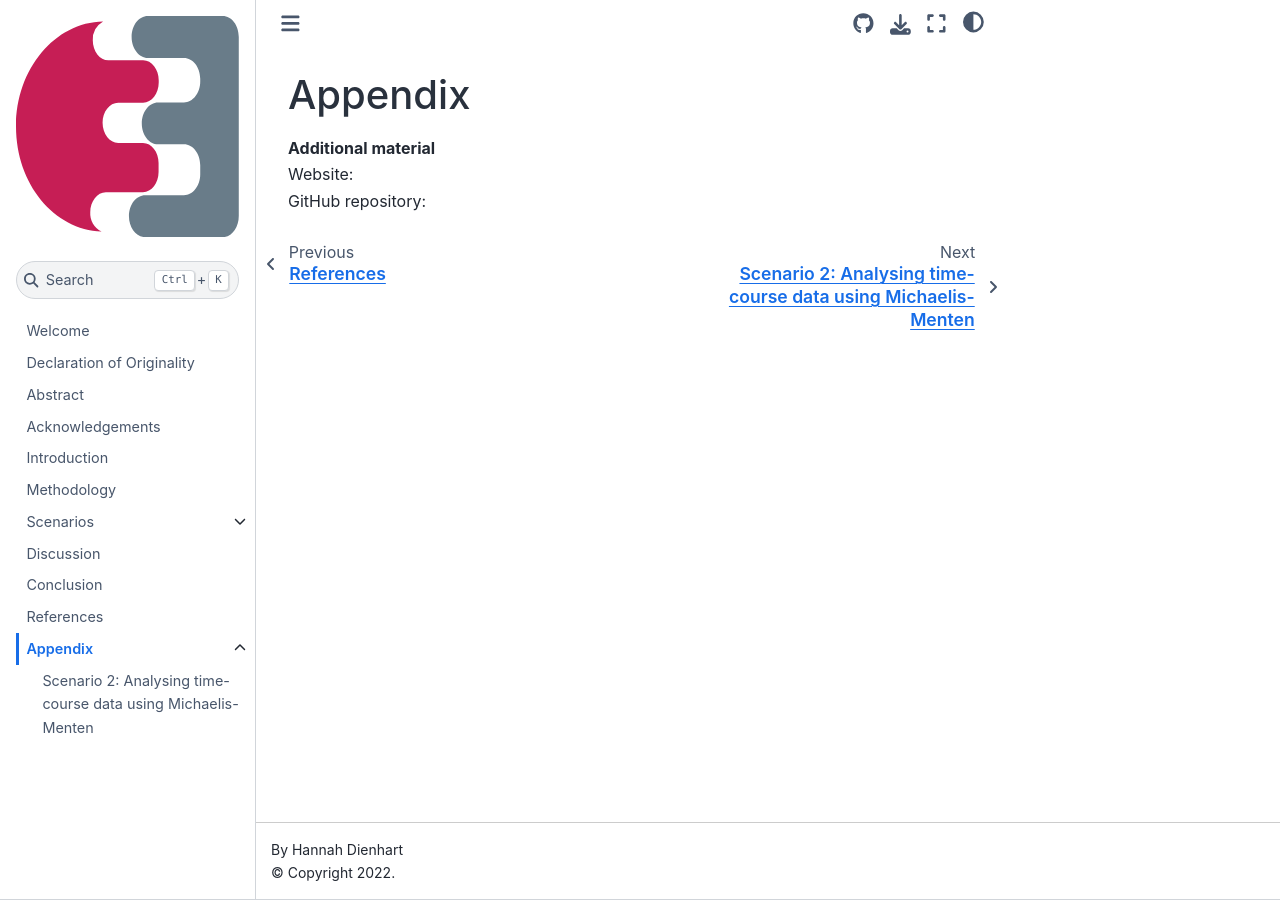
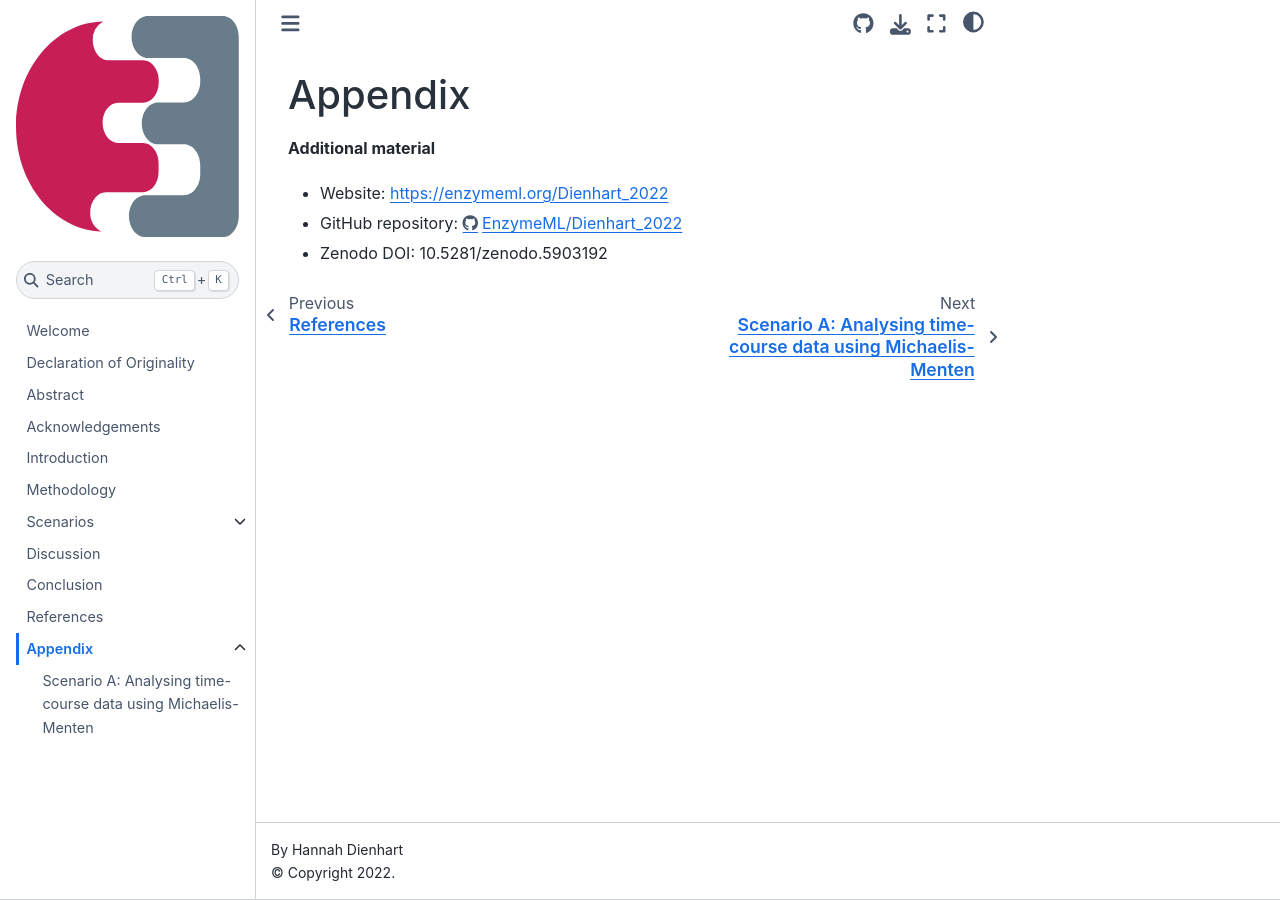
Before and after one commit to HannahDi/master-thesis, a Jupyter Book: the page built from book/appendix.md, in a window 1280 px wide. Built offline with Jupyter Book 1.0.4 settings and Sphinx 7.4.7 and the Sphinx Book theme 1.1.4, drawn with Linux system fonts in a browser that asks for light colours.

Commit message:
update title page, appendix

```diff
--- a/book/appendix.md
+++ b/book/appendix.md
@@ -1,5 +1,6 @@
 # Appendix
 
 __Additional material__
-Website:
-GitHub repository:
+* Website: https://enzymeml.org/Dienhart_2022
+* GitHub repository: https://github.com/EnzymeML/Dienhart_2022
+* Zenodo DOI: 10.5281/zenodo.5903192
```
Also changed, not shown: book/Scenarios/ScenarioA.ipynb, book/images/title-page.jpg.
